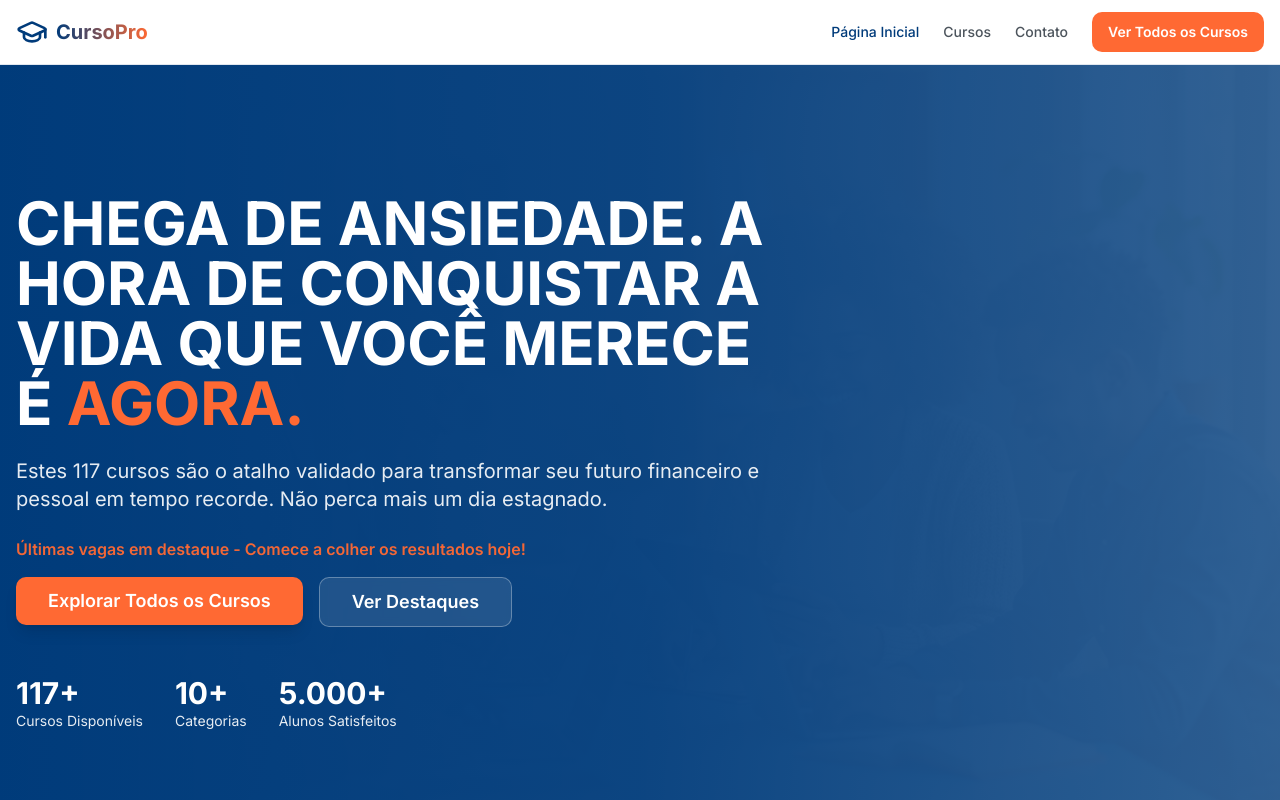
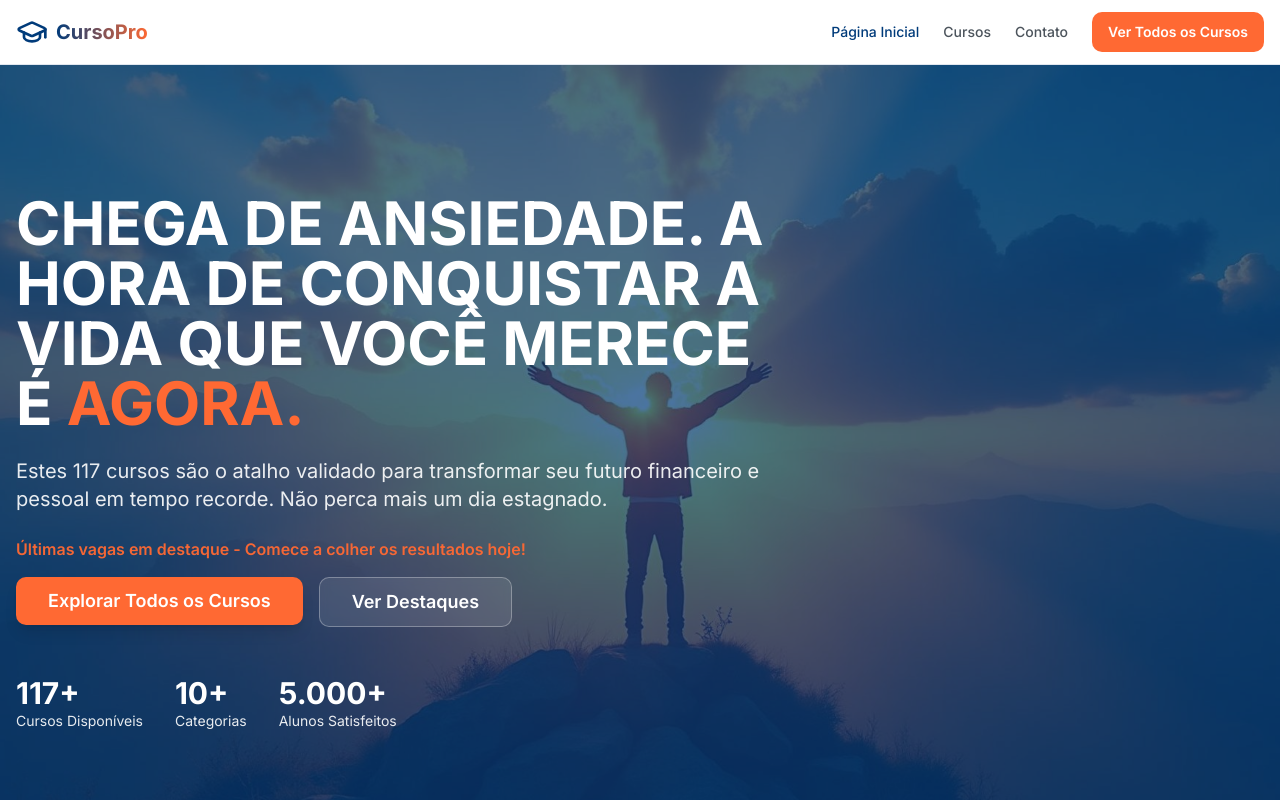
Before and after one commit to zsk549/brightpath-catalog, a React (Vite) app: page / in a window 1280 px wide. Shown: the top 800 px of the page. Built offline with nearby package versions, Linux system fonts and the light colour scheme; the HTML template or start-up script is replaced by a standard one.

Commit message:
Update Hero section background

```diff
--- a/src/components/Hero.tsx
+++ b/src/components/Hero.tsx
@@ -1,19 +1,19 @@
 import { Link } from "react-router-dom";
 import { Button } from "@/components/ui/button";
-import heroImage from "@/assets/hero-image.jpg";
+import heroBackground from "@/assets/hero-background.jpg";
 
 const Hero = () => {
   return (
     <section className="relative overflow-hidden">
       <div
-        className="absolute inset-0 z-0 opacity-10"
+        className="absolute inset-0 z-0"
         style={{
-          backgroundImage: `url(${heroImage})`,
+          backgroundImage: `url(${heroBackground})`,
           backgroundSize: 'cover',
           backgroundPosition: 'center',
         }}
       />
-      <div className="absolute inset-0 z-0 bg-gradient-to-r from-primary via-primary/95 to-primary/80" />
+      <div className="absolute inset-0 z-0 bg-primary/70" />
 
       <div className="container mx-auto px-4 py-20 md:py-32 relative z-10">
         <div className="max-w-3xl">
```
Also changed, not shown: src/assets/hero-background.jpg (added).
